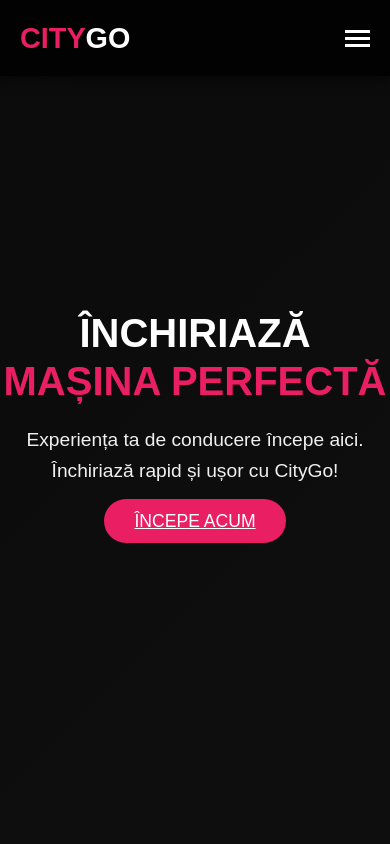
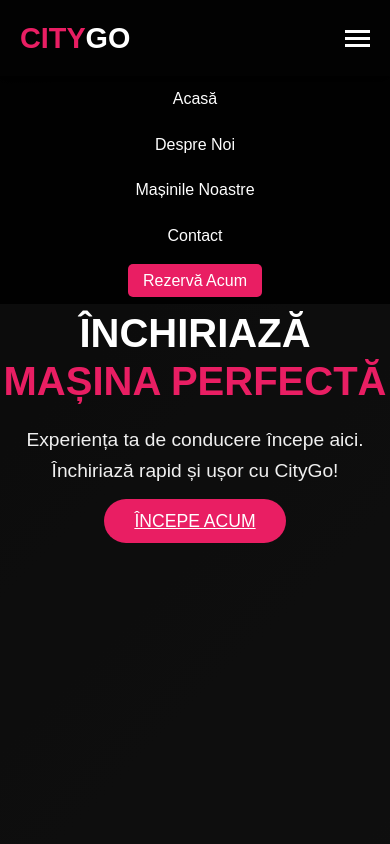
Before and after one commit to SVladut/CityGo.github.io, a plain HTML site: page index.html in a window 390 px wide. Both pictures are taken after a click on the element 357 px from the left and 38 px from the top of the page. Shown: the top 844 px of the page. Drawn offline with Linux system fonts and the light colour scheme.

Commit message:
Update meniu 0.2

```diff
--- a/js/script.js
+++ b/js/script.js
@@ -1,4 +1,3 @@
-
 document.addEventListener('DOMContentLoaded', () => {
     // Obține elementele relevante
     const form = document.getElementById('contact-form');
@@ -6,13 +5,31 @@ document.addEventListener('DOMContentLoaded', () => {
     const closePopup = document.getElementById('close-popup');
 
     // Afișează popup-ul când formularul este trimis
+    if (form) { // Verifică dacă formularul există
         form.addEventListener('submit', (e) => {
             e.preventDefault(); // Previne comportamentul implicit (refresh-ul paginii)
+            if (popup) { // Verifică dacă popup-ul există
                 popup.classList.remove('hidden'); // Afișează popup-ul
+            }
         });
+    }
 
     // Închide popup-ul când utilizatorul apasă pe butonul "Închide"
+    if (closePopup) { // Verifică dacă butonul de închidere există
         closePopup.addEventListener('click', () => {
+            if (popup) {
                 popup.classList.add('hidden'); // Ascunde popup-ul
+            }
         });
+    }
+
+    // Activează meniul hamburger pe mobil
+    const burger = document.querySelector('.burger');
+    const navLinks = document.querySelector('.nav-links');
+
+    if (burger && navLinks) { // Verifică dacă elementele burger și navLinks există
+        burger.addEventListener('click', () => {
+            navLinks.classList.toggle('show'); // Activează meniul pe mobil
         });
+    }
+});
```
Also changed, not shown: index.html (+1 -0 lines). Lines whose indentation alone changed are shown as unchanged.
